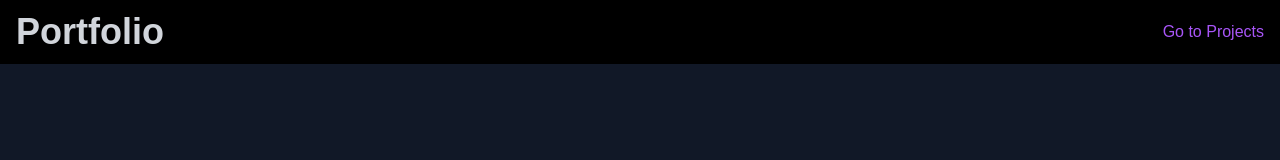
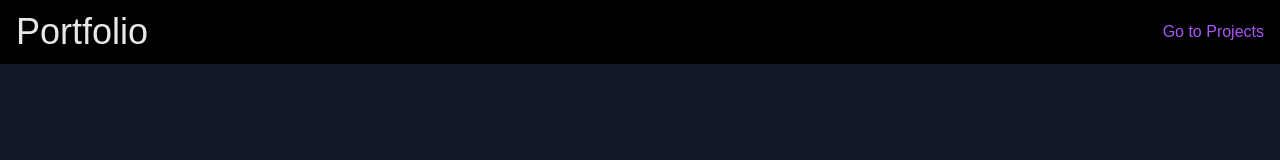
Before and after one commit to Ofthemasses/portfolio-website, a Vue app: page / in a window 1280 px wide. Shown: the top 160 px of the page. Built offline with nearby package versions, Linux system fonts and the light colour scheme; a web font is replaced by a local one.

Commit message:
Changed header styling

```diff
--- a/src/components/PortfolioHeader.vue
+++ b/src/components/PortfolioHeader.vue
@@ -10,8 +10,7 @@ defineProps({ msg: {
     <div class="bg-black fixed w-full z-50">
       <div class="flex items-center h-16 px-4">
         <a href="/#">
-          <h1 class="text-4xl font-semibold hover:bg-gradient-to-r hover:from-purple-400 hover:via-gray-300 hover:to-purple-400 text-transparent
-          bg-clip-text bg-gray-300 animate-header-gradient bg-1000">{{ msg }}</h1>
+          <h1 class="text-4xl text-gray-200">{{ msg }}</h1>
         </a>
           <router-link :to="'/projects/test'" class="text-purple-500 ml-auto">Go to Projects</router-link>
       </div>
```
